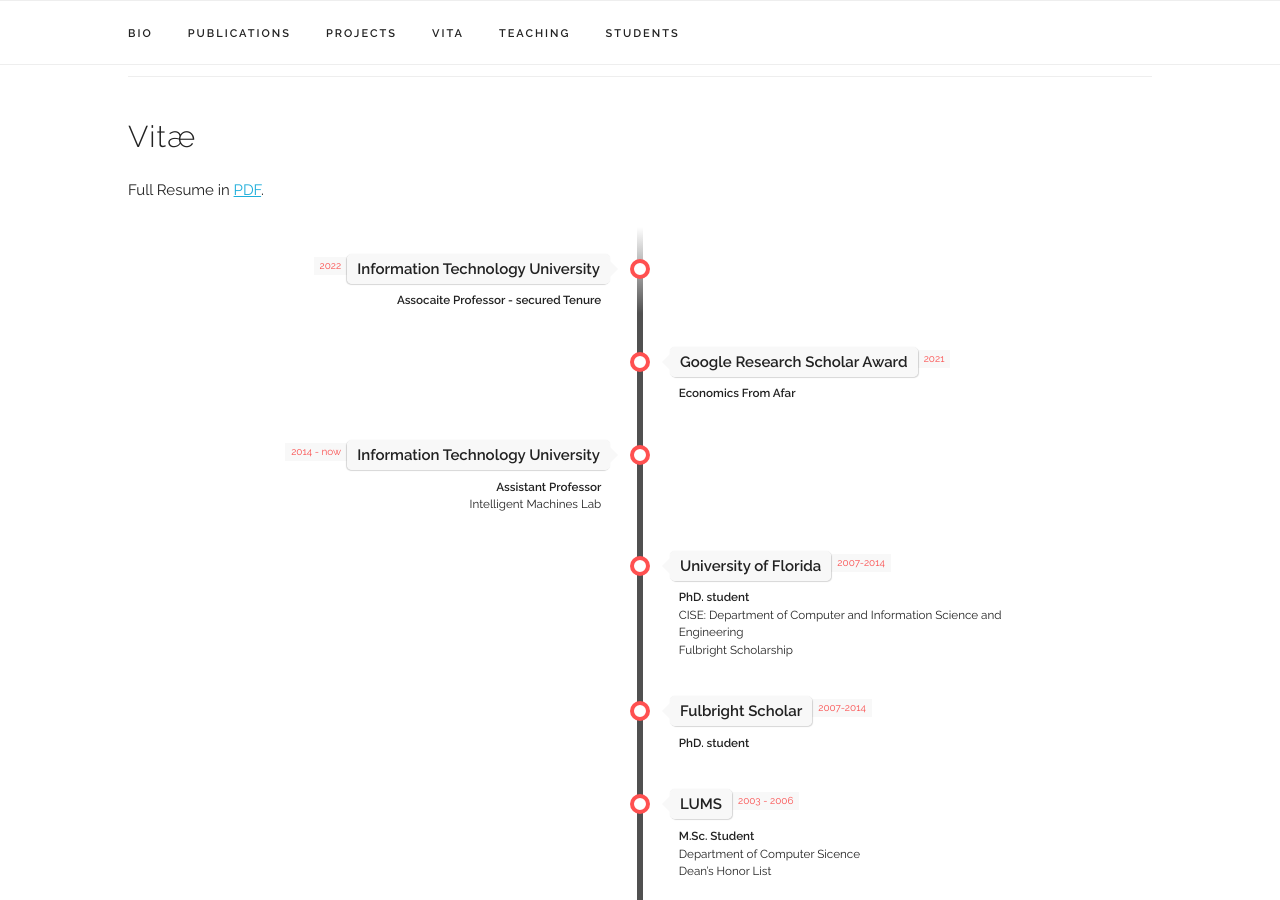
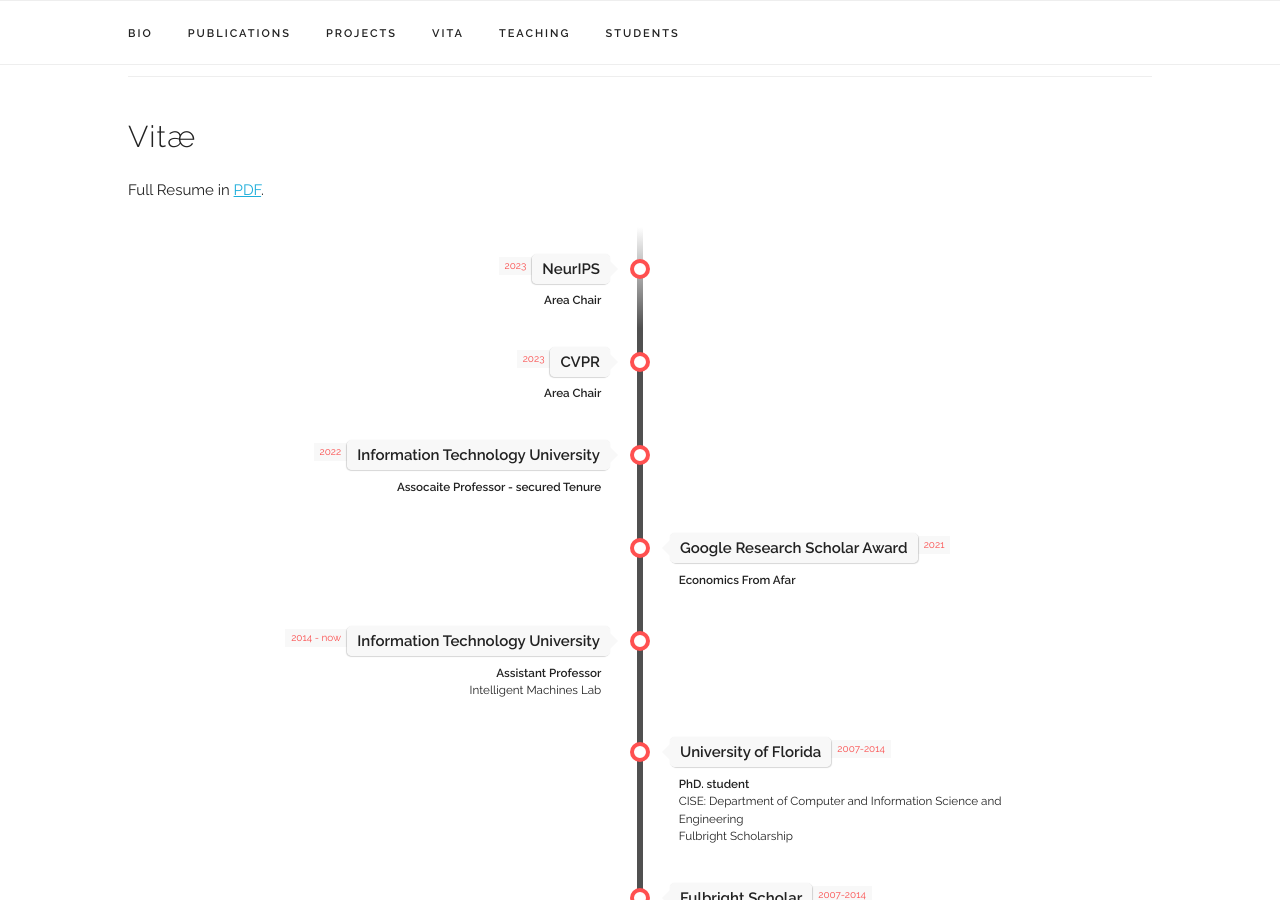
Before and after one commit to mohsenali/mohsenali.github.io, a Jekyll site: the page built from index.html, in a window 1280 px wide and 900 px high, scrolled down 2819 px. Built offline with Jekyll 4.4.1, drawn with Linux system fonts in a browser that asks for light colours; some web fonts are replaced.

Commit message:
Update experience.yaml
Adding the Area Chair information

```diff
--- a/_data/experience.yaml
+++ b/_data/experience.yaml
@@ -1,4 +1,14 @@
 experiences:
+- place: "NeurIPS"
+  time: "2023"
+  title: "Area Chair"
+  subtitle: " "
+  category: "work"
+- place: "CVPR"
+  time: "2023"
+  title: "Area Chair"
+  subtitle: " "
+  category: "work"
 - place: "Information Technology University"
   time: "2022"
   title: "Assocaite Professor - secured Tenure"
```
